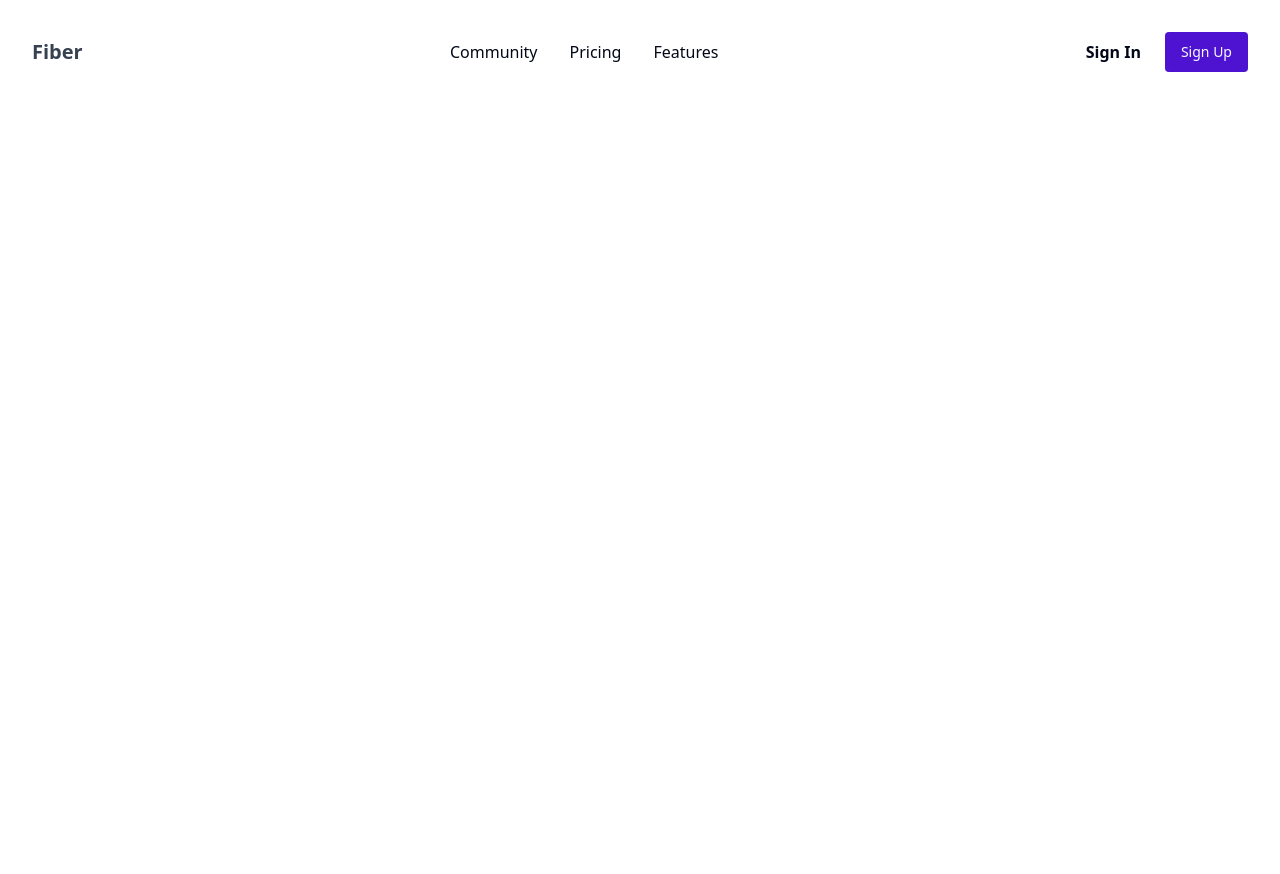
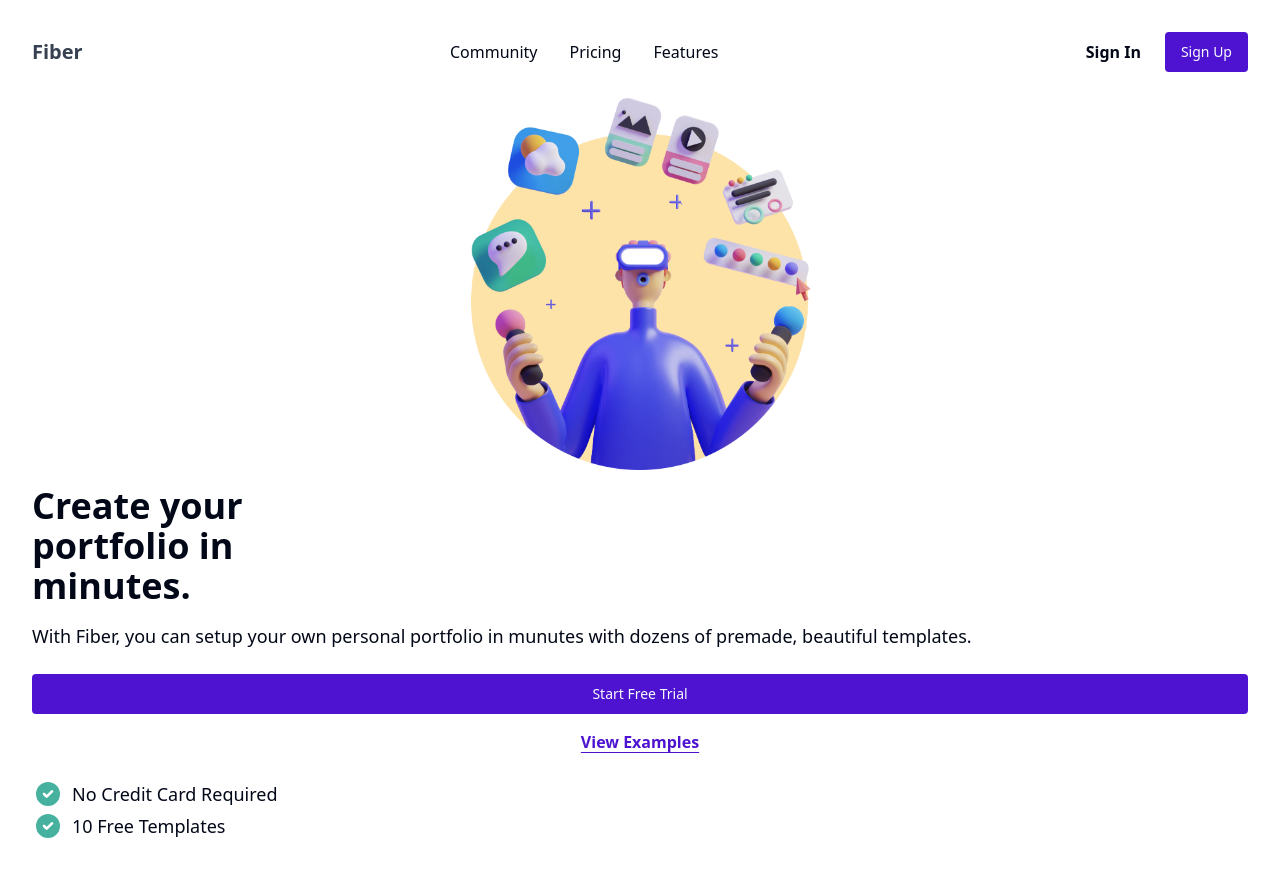
Before and after one commit to pmugasa/fiber-landing-page, a React (Vite) app: page / in a window 1280 px wide. Before the commit the page ends 800 px from the top, so only its background shows below. Built offline with nearby package versions, Linux system fonts and the light colour scheme.

Commit message:
add hero section

```diff
--- a/src/App.jsx
+++ b/src/App.jsx
@@ -1,4 +1,4 @@
-import { Menu } from 'lucide-react'
+import { Menu, CheckCircle2 } from 'lucide-react'
 import { Sheet, SheetContent, SheetTrigger } from '@/components/ui/sheet'
 import { Button } from '@/components/ui/button'
 import { buttonVariants } from '@/components/ui/button'
@@ -6,9 +6,9 @@ import { buttonVariants } from '@/components/ui/button'
 const App = () => {
   return (
     <>
-      <header className=' mx-auto max-w-screen-xl'>
-        <nav className='w-full p-8'>
-          <div className='flex items-center justify-between w-full'>
+      <main className=' w-full mx-auto max-w-screen-xl p-8'>
+        <nav className='w-full'>
+          <div className='flex items-center justify-between w-full '>
             <a
               href='#'
               className='text-2xl font-semibold text-gray-700 sm:text-xl sm:font-bold'
@@ -77,7 +77,59 @@ const App = () => {
             </div>
           </div>
         </nav>
-      </header>
+        <section id='hero' className='w-full '>
+          <div className=''>
+            <div className='flex items-center justify-center'>
+              <img
+                src='hero-Illustration.png'
+                alt='hero-image'
+                className='w-[400px]'
+              />
+            </div>
+            <div className='mt-4'>
+              <h1 className='font-bold text-4xl text-left'>
+                Create your <br />
+                portfolio in <br /> minutes.
+              </h1>
+              <p className='text-lg mt-4'>
+                With Fiber, you can setup your own personal portfolio in munutes
+                with dozens of premade, beautiful templates.
+              </p>
+            </div>
+            <div className='mt-6 text-center'>
+              <Button className='bg-primary rounded w-full mb-4'>
+                Start Free Trial
+              </Button>
+              <a
+                href='#'
+                className='text-center font-bold underline underline-offset-4 text-primary text-'
+              >
+                View Examples
+              </a>
+            </div>
+            <div className='mt-6'>
+              <div className='flex items-center justify-start space-x-2'>
+                <CheckCircle2
+                  fill='#45B19E'
+                  strokeWidth={2}
+                  size={32}
+                  className='text-white'
+                />
+                <p className='text-lg'>No Credit Card Required</p>
+              </div>
+              <div className='flex items-center justify-start space-x-2'>
+                <CheckCircle2
+                  fill='#45B19E'
+                  strokeWidth={2}
+                  size={32}
+                  className='text-white'
+                />
+                <p className='text-lg'>10 Free Templates</p>
+              </div>
+            </div>
+          </div>
+        </section>
+      </main>
     </>
   )
 }
```
Also changed, not shown: public/hero-Illustration.png (renamed from src/assets/hero-Illustration.png).
